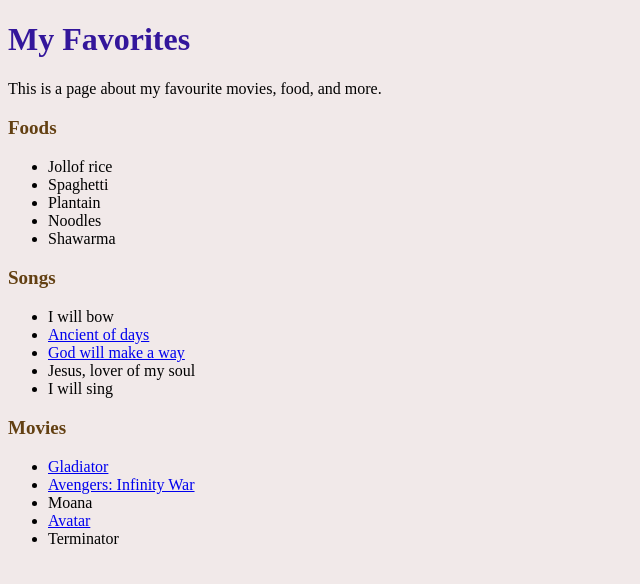
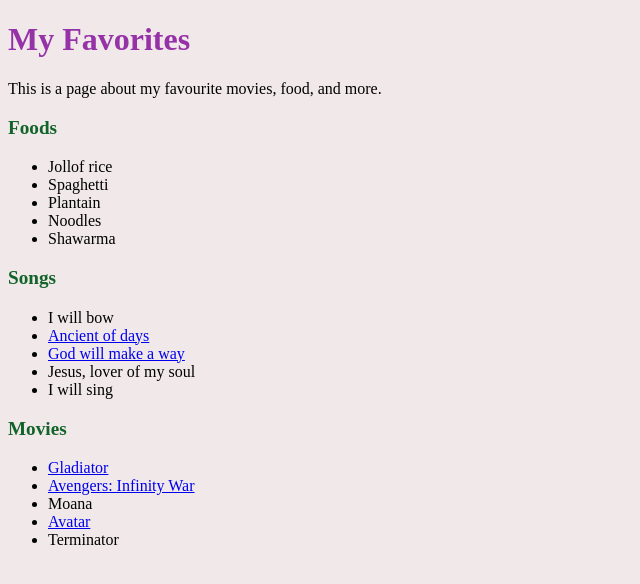
Before and after one commit to flexibuddie/devmaster, a plain HTML site: page index.html in a window 1280 px wide. Shown: the whole page, without its empty margins (0-640 px from the left). Drawn offline with Linux system fonts and the light colour scheme.

Commit message:
commit on main

```diff
--- a/css/style.css
+++ b/css/style.css
@@ -3,11 +3,14 @@ body {
 	font-family:rgb(185, 185, 238);
 }
 h1 {
-   color:rgb(51, 22, 155);
+   color:rgb(149, 50, 168);
 }
 h3 {
-   color:rgb(99, 64, 18);
-   font-size: 19px;
+   color:rgb(18, 99, 42);
+   font-size: 1.2em;
+}
+li{color:aquamarine
+   font: size 0.8em;
 }
 a {
   font-weight: 200;
```
